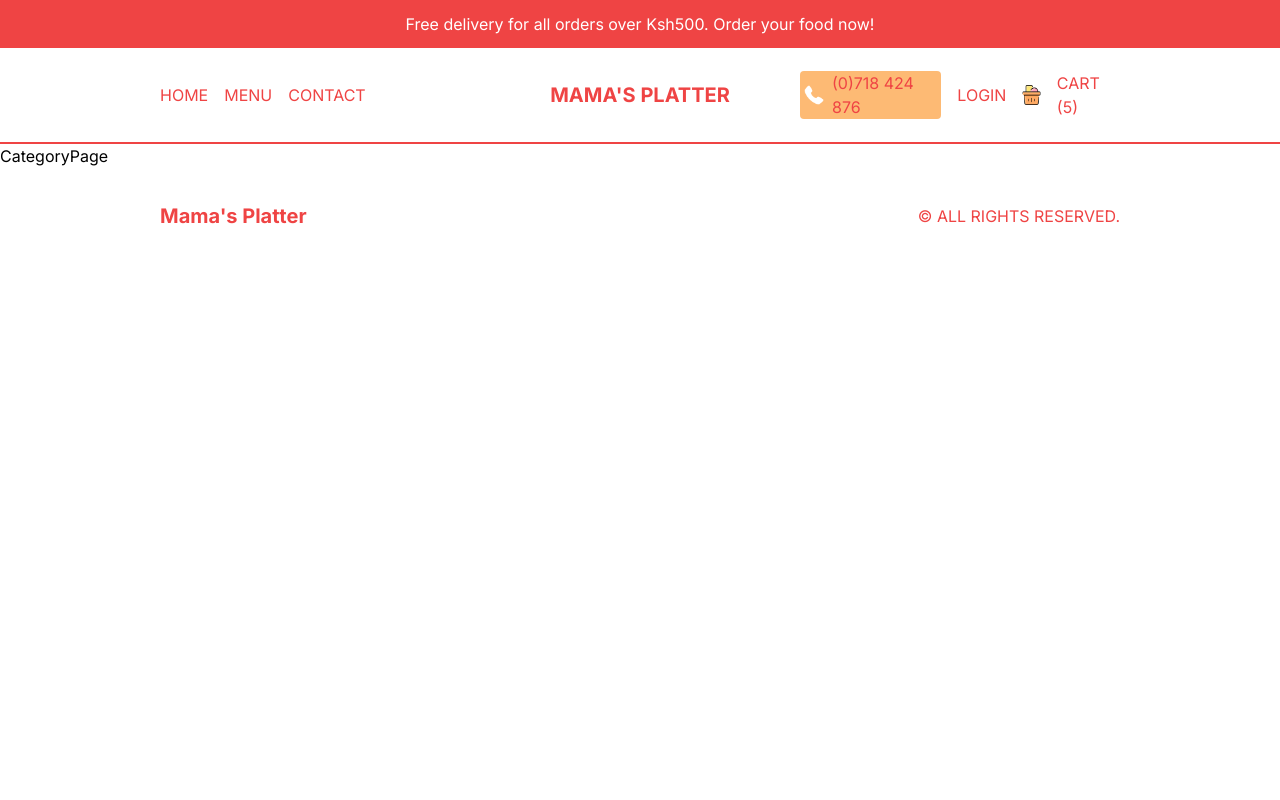
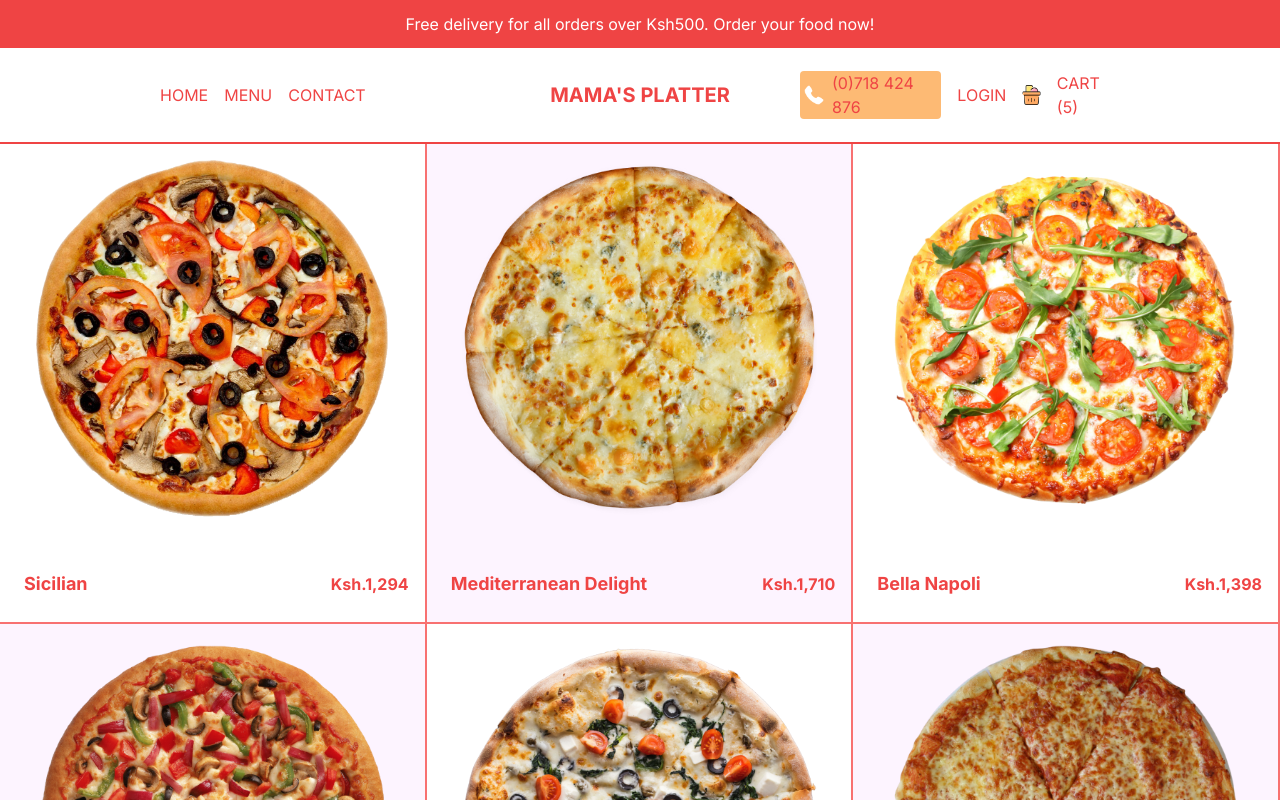
Before and after one commit to Ase020/mama-platter, a Next.js app: page /menu/1 in a window 1280 px wide. Shown: the top 800 px of the page. Built offline with nearby package versions, Linux system fonts and the light colour scheme.

Commit message:
menu items build

```diff
--- a/src/app/menu/[category]/page.tsx
+++ b/src/app/menu/[category]/page.tsx
@@ -1,7 +1,40 @@
-type Props = {};
+import { pizzas } from "@/data";
+import Image from "next/image";
+import Link from "next/link";
 
-const CategoryPage = (props: Props) => {
-  return <div>CategoryPage</div>;
+const CategoryPage = () => {
+  return (
+    <section className="flex flex-wrap text-red-500">
+      {pizzas.map((pizza) => (
+        <Link
+          className="h-[60vh] p-4 w-full sm:w-1/2 lg:w-1/3 border-red-400 border-r-2 border-b-2 flex flex-col justify-between group even:bg-fuchsia-50"
+          href={`/product/${pizza.id}`}
+          key={pizza.id}
+        >
+          {pizza.img && (
+            <div className="relative h-[80%]  hover:rotate-[-60deg] transition-all duration-500 ease-in">
+              <Image
+                src={pizza.img}
+                alt={pizza.title}
+                fill
+                className="object-contain"
+              />
+            </div>
+          )}
+
+          <div className="flex items-center justify-between font-bold group">
+            <h1 className="text-lg capitalize p-2 ">{pizza.title}</h1>
+            <h2 className="text-base group-hover:hidden">
+              Ksh.{Math.floor(pizza.price * 52).toLocaleString("en-US")}
+            </h2>
+            <button className="bg-red-500 text-white text-sm p-2 rounded-md uppercase hidden group-hover:block">
+              add to cart
+            </button>
+          </div>
+        </Link>
+      ))}
+    </section>
+  );
 };
 
 export default CategoryPage;
--- a/src/app/menu/page.tsx
+++ b/src/app/menu/page.tsx
@@ -3,7 +3,7 @@ import Link from "next/link";
 
 const Menu = () => {
   return (
-    <div className="p-4 lg:px-20 xl:px-40 h-[calc(100vh-6rem)] md:h-[calc(100vh-9rem)] flex flex-col md:flex-row items-center">
+    <section className="p-4 lg:px-20 xl:px-40 h-[calc(100vh-6rem)] md:h-[calc(100vh-9rem)] flex flex-col md:flex-row items-center">
       {menu.map((item) => (
         <Link
           key={item.id}
@@ -24,7 +24,7 @@ const Menu = () => {
           </div>
         </Link>
       ))}
-    </div>
+    </section>
   );
 };
 
```
